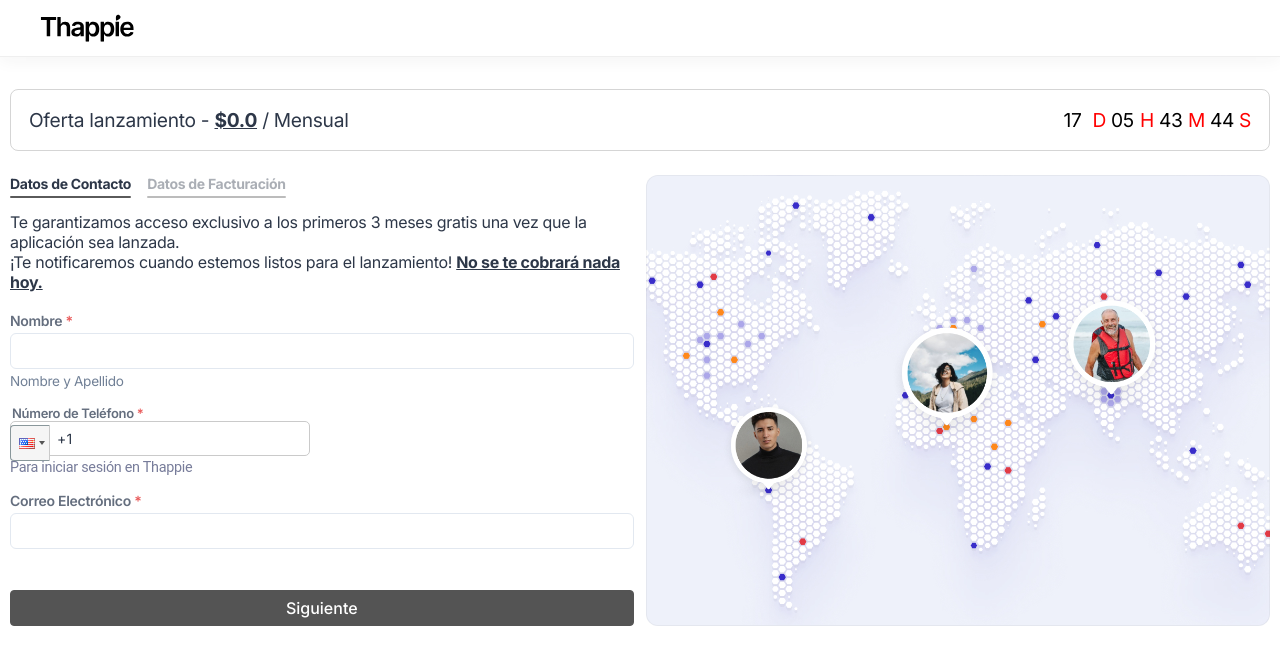
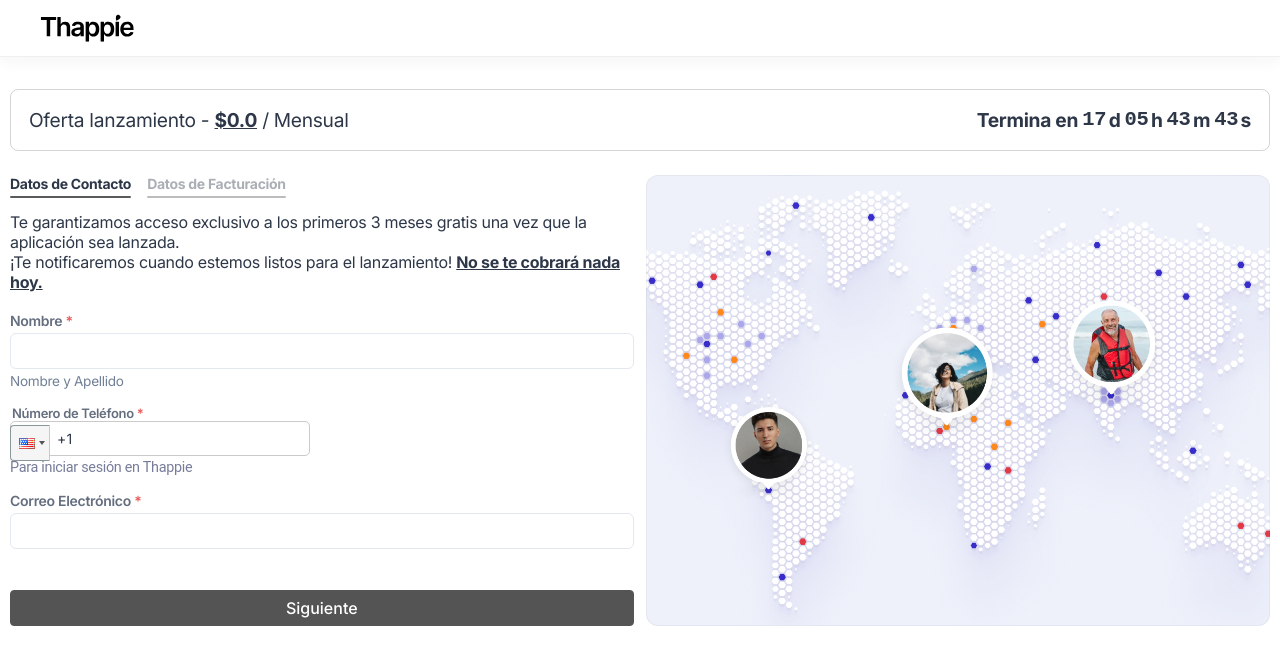
Before and after one commit to gesmia/Gesmia, a Next.js app: page /checkout in a window 1280 px wide. Shown: the top 664 px of the page. Built offline with nearby package versions, Linux system fonts and the light colour scheme; no server answers.

Commit message:
fixing countdown bugs

```diff
--- a/app/checkout/(components)/timer/Timer.tsx
+++ b/app/checkout/(components)/timer/Timer.tsx
@@ -39,7 +39,10 @@ export function Timer() {
   }, [timeLeft]);
 
   const NumberDisplay = (current: string, old?: string) => {
-    if (current === old) return <span>{current}</span>;
+    if (current === old) {
+      old = (Number(old) - 1).toString().padStart(2, '0')
+    }
+
     return (
       <>
         {[current, old].map((v) => (
@@ -51,22 +54,25 @@ export function Timer() {
 
   return (
     <p className='ctt'>
+      <span>
+        Termina en&nbsp;
+      </span>
       <span className='countdown-text'>
         {NumberDisplay(timeLeft.days, oldTimeLeft?.days)}
       </span>
-      <span className='countdown-number'>D</span>
+      <span className='countdown-number'>d</span>
       <span className='countdown-text'>
         {NumberDisplay(timeLeft.hours, oldTimeLeft?.hours)}
       </span>
-      <span className='countdown-number'>H</span>
+      <span className='countdown-number'>h</span>
       <span className='countdown-text'>
         {NumberDisplay(timeLeft.minutes, oldTimeLeft?.minutes)}
       </span>
-      <span className='countdown-number'>M</span>
+      <span className='countdown-number'>m</span>
       <span className='countdown-text'>
         {NumberDisplay(timeLeft.seconds, oldTimeLeft?.seconds)}
       </span>
-      <span className='countdown-number'>S</span>
+      <span className='countdown-number'>s</span>
     </p>
   );
 }
--- a/app/checkout/(components)/timer/timer.css
+++ b/app/checkout/(components)/timer/timer.css
@@ -1,3 +1,18 @@
+.ctt {
+    animation: timerFadeIn 0.2s 0.2s forwards;
+    font-weight: bold;
+    opacity: 0;
+}
+
+@keyframes timerFadeIn {
+    from {
+        opacity: 0;
+    }
+    to {
+        opacity: 1;
+    }
+}
+
 .countdown-text {
     display: flex;
     flex-direction: column;
@@ -5,6 +20,7 @@
     width: 24px;
     position: relative;
     overflow: hidden;
+    text-align: end;
 }
 
 .countdown-text span {
@@ -15,10 +31,19 @@
     top: 0;
     margin: auto;
     transition: 0.2s;
+    text-align: end;
+    font-family: 'Roboto Mono', monospace;
+    font-size: 1.28rem;
+}
+
+@media (max-width: 768px) {
+    .countdown-text span {
+        font-size: 1.18rem;
+    }
 }
 
 .countdown-text span + span {
-    top: -100%;
+    top: -125%;
 }
 
 .countdown-text span:first-of-type {
@@ -27,10 +52,24 @@
 
 @keyframes newTime {
     from {
-        translate: 0 100%;
+        translate: 0 125%;
     }
 
     to {
         translate: 0 0;
     }
 }
+
+.countdown-number, .countdown-text {
+    font-weight: bold;
+    color: var(--soft-font);
+}
+
+.countdown-number + .countdown-text {
+    margin-left: 0.25rem;
+}
+
+.countdown-text {
+    margin-right: 0.15rem;
+
+}
--- a/app/checkout/page.css
+++ b/app/checkout/page.css
@@ -125,7 +125,8 @@ label[for='termsAndConditions'] {
 .countdown-timer p {
   margin: 0;
   display: flex;
-  gap: 5px;
+  /* gap: 5px; */
+  font-family: 'Roboto Mono', monospace;
 }
 
 .countdown-text {
--- a/app/checkout/page.tsx
+++ b/app/checkout/page.tsx
@@ -13,7 +13,11 @@ import './page.css';
 import Link from 'next/link';
 import { createRegisterSession } from '@/firebase/actions/create-register-session';
 import { createCompleatedPersonalInfo } from '@/firebase/actions/create-compleated-personal-info';
-import { Timer } from './(components)/timer/Timer';
+import dynamic from 'next/dynamic';
+
+const Timer = dynamic(() => import('./(components)/timer/Timer').then(m => m.Timer), {
+  ssr: false
+});
 
 export default function CheckoutPage() {
   const [compleatedPI, setCompleatedPI] = useState(false);
@@ -23,7 +27,6 @@ export default function CheckoutPage() {
   const [modalShown, setModalShown] = useState(false);
   const contentRef = useRef<HTMLDivElement>(null);
   const mainForm = useMainForm();
-
 
   async function onSubmit() {
     if (mainForm.hasErrors()) return;
@@ -83,7 +86,6 @@ export default function CheckoutPage() {
             <h3>Oferta lanzamiento - <strong><u>$0.0</u></strong> / Mensual</h3>
           </div>
           <div className='countdown-timer'>
-            {/* <p className='ctt'><span className='countdown-text'>1</span><span className='countdown-number'>D</span> <span className='countdown-text'>3</span><span className='countdown-number'>H</span> <span className='countdown-text'>32</span><span className='countdown-number'>M</span> <span className='countdown-text'>12</span><span className='countdown-number'>S</span></p> */}
             <Timer />
           </div>
         </div>
```
